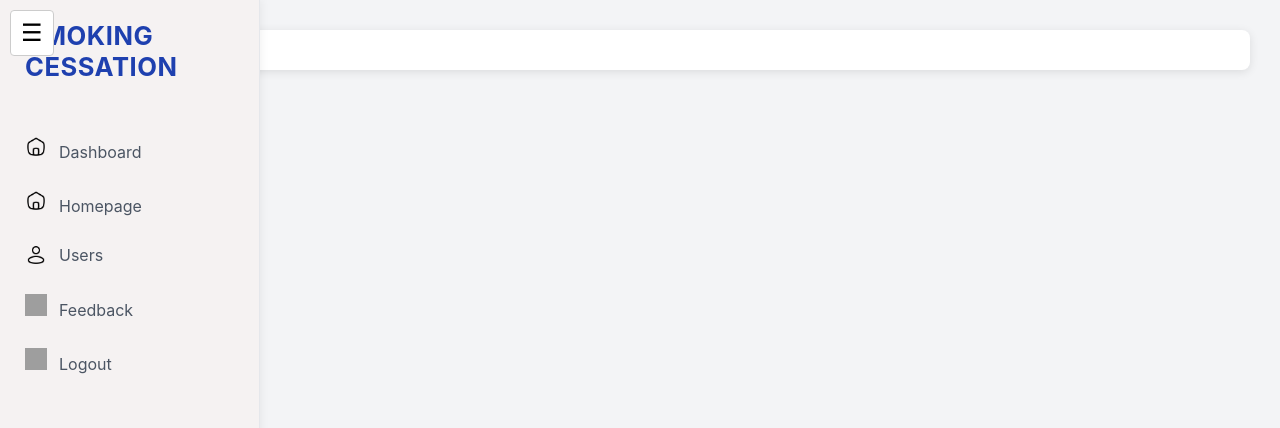
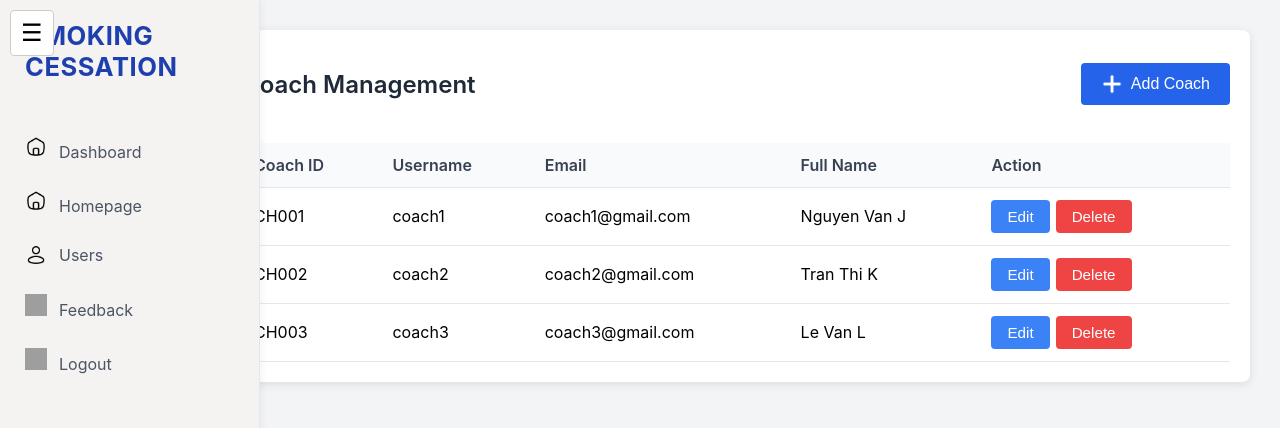
Before and after one commit to TuaaanAnhNguyen/SWP391-SU25-FE, an Angular app in the folder smoking-cessation/: page /admin-dashboard/coaches in a window 1280 px wide. Shown: the top 428 px of the page. Built offline with nearby package versions, Linux system fonts and the light colour scheme; grey boxes are pictures that could not be loaded.

Commit message:
update management pages for admin dashboard

```diff
--- a/smoking-cessation/src/app/admin-dashboard/coaches/admin-coaches.css
+++ b/smoking-cessation/src/app/admin-dashboard/coaches/admin-coaches.css
@@ -0,0 +1,149 @@
+.coaches-header {
+  display: flex;
+  justify-content: space-between;
+  align-items: center;
+  margin-bottom: 24px;
+}
+
+.coaches-header h2 {
+  font-size: 1.5rem;
+  color: #1f2937;
+  font-weight: 600;
+}
+
+.add-coach-btn {
+  display: flex;
+  align-items: center;
+  background-color: #2563eb;
+  color: #fff;
+  border: none;
+  border-radius: 4px;
+  padding: 10px 20px;
+  font-size: 1rem;
+  font-weight: 500;
+  cursor: pointer;
+  gap: 8px;
+  transition: background 0.2s;
+}
+
+.add-coach-btn img,
+.delete-button img,
+.edit-button img {
+  width: 22px;
+  height: 22px;
+}
+
+.add-coach-btn:hover {
+  background-color: #1e40af;
+}
+
+.coaches-table-wrapper {
+  background: #fff;
+  border-radius: 8px;
+  box-shadow: 0 2px 10px rgba(0, 0, 0, 0.1);
+  padding: 20px;
+  margin-top: 10px;
+}
+
+.coaches-table {
+  width: 100%;
+  border-collapse: collapse;
+  margin-top: 10px;
+}
+
+.coaches-table th,
+.coaches-table td {
+  padding: 12px;
+  text-align: left;
+  border-bottom: 1px solid #e5e7eb;
+}
+
+.coaches-table th {
+  background: #f9fafb;
+  font-weight: 600;
+  color: #374151;
+}
+
+.coaches-table tbody tr:hover {
+  background-color: #f3f4f6;
+}
+
+.action-button {
+  padding: 8px 16px;
+  border: none;
+  border-radius: 4px;
+  cursor: pointer;
+  font-size: 0.95rem;
+  margin-right: 6px;
+}
+
+.edit-button {
+  background-color: #3b82f6;
+  color: #fff;
+}
+
+.edit-button:hover {
+  background-color: #2563eb;
+}
+
+.delete-button {
+  background-color: #ef4444;
+  color: #fff;
+}
+
+.delete-button:hover {
+  background-color: #c81e1e;
+}
+
+.table-responsive {
+  width: 100%;
+  overflow-x: auto;
+}
+
+.coaches-table {
+  width: 100%;
+  border-collapse: collapse;
+  margin-top: 10px;
+  min-width: 600px;
+}
+
+@media (max-width: 700px) {
+
+  .coaches-table,
+  .coaches-table thead,
+  .coaches-table tbody,
+  .coaches-table th,
+  .coaches-table td,
+  .coaches-table tr {
+    display: block;
+    width: 100%;
+  }
+
+  .coaches-table thead {
+    display: none;
+  }
+
+  .coaches-table tr {
+    margin-bottom: 1rem;
+    border-bottom: 2px solid #e5e7eb;
+  }
+
+  .coaches-table td {
+    position: relative;
+    padding-left: 50%;
+    text-align: left;
+    border: none;
+    border-bottom: 1px solid #e5e7eb;
+  }
+
+  .coaches-table td:before {
+    position: absolute;
+    left: 1rem;
+    top: 0.75rem;
+    width: 45%;
+    white-space: nowrap;
+    font-weight: bold;
+    color: #374151;
+    content: attr(data-label);
+  }
+}
--- a/smoking-cessation/src/app/admin-dashboard/coaches/admin-coaches.html
+++ b/smoking-cessation/src/app/admin-dashboard/coaches/admin-coaches.html
@@ -0,0 +1,32 @@
+<div class="coaches-header">
+  <h2>Coach Management</h2>
+  <button class="button primary-button add-coach-btn">
+    <img src="/add-button.png" alt="add-btn" />
+    <span>Add Coach</span>
+  </button>
+</div>
+<div class="coach-table-wrapper">
+  <table class="coaches-table">
+    <thead>
+      <tr>
+        <th>Coach ID</th>
+        <th>Username</th>
+        <th>Email</th>
+        <th>Full Name</th>
+        <th>Action</th>
+      </tr>
+    </thead>
+    <tbody>
+      <tr *ngFor="let coach of coaches">
+        <td>{{ coach.id }}</td>
+        <td>{{ coach.username }}</td>
+        <td>{{ coach.email }}</td>
+        <td>{{ coach.fullName }}</td>
+        <td>
+          <button class="action-button edit-button">Edit</button>
+          <button class="action-button delete-button">Delete</button>
+        </td>
+      </tr>
+    </tbody>
+  </table>
+</div>
--- a/smoking-cessation/src/app/admin-dashboard/coaches/admin-coaches.ts
+++ b/smoking-cessation/src/app/admin-dashboard/coaches/admin-coaches.ts
@@ -2,14 +2,40 @@ import { Component } from '@angular/core';
 import { CommonModule } from '@angular/common';
 import { RouterLink } from '@angular/router';
 
+interface Coach {
+  id: string;
+  username: string;
+  email: string;
+  fullName: string;
+}
+
 @Component({
   selector: 'app-admin-coaches',
   standalone: true,
-  imports: [CommonModule, RouterLink],
+  imports: [CommonModule],
   templateUrl: './admin-coaches.html',
   styleUrls: ['./admin-coaches.css'],
 })
 
 export class AdminCoaches {
-
+  coaches: Coach[] = [
+    {
+      id: 'CH001',
+      username: 'coach1',
+      email: 'coach1@gmail.com',
+      fullName: 'Nguyen Van J',
+    },
+    {
+      id: 'CH002',
+      username: 'coach2',
+      email: 'coach2@gmail.com',
+      fullName: 'Tran Thi K',
+    },
+    {
+      id: 'CH003',
+      username: 'coach3',
+      email: 'coach3@gmail.com',
+      fullName: 'Le Van L',
+    },
+  ];
 }
--- a/smoking-cessation/src/app/admin-dashboard/members/admin-members.css
+++ b/smoking-cessation/src/app/admin-dashboard/members/admin-members.css
@@ -11,7 +11,7 @@
   font-weight: 600;
 }
 
-.add-admin-btn {
+.add-member-btn {
   display: flex;
   align-items: center;
   background-color: #2563eb;
@@ -26,14 +26,14 @@
   transition: background 0.2s;
 }
 
-.add-admin-btn img,
+.add-member-btn img,
 .delete-button img,
 .edit-button img {
   width: 22px;
   height: 22px;
 }
 
-.add-admin-btn:hover {
+.add-member-btn:hover {
   background-color: #1e40af;
 }
 
--- a/smoking-cessation/src/app/admin-dashboard/members/admin-members.html
+++ b/smoking-cessation/src/app/admin-dashboard/members/admin-members.html
@@ -0,0 +1,32 @@
+<div class="members-header">
+  <h2>Member Management</h2>
+  <button class="button primary-button add-member-btn">
+    <img src="/add-button.png" alt="add-btn" />
+    <span>Add Member</span>
+  </button>
+</div>
+<div class="members-table-wrapper">
+  <table class="members-table">
+    <thead>
+      <tr>
+        <th>Member ID</th>
+        <th>Username</th>
+        <th>Email</th>
+        <th>Full Name</th>
+        <th>Action</th>
+      </tr>
+    </thead>
+    <tbody>
+      <tr *ngFor="let member of members">
+        <td>{{ member.id }}</td>
+        <td>{{ member.username }}</td>
+        <td>{{ member.email }}</td>
+        <td>{{ member.fullName }}</td>
+        <td>
+          <button class="action-button edit-button">Edit</button>
+          <button class="action-button delete-button">Delete</button>
+        </td>
+      </tr>
+    </tbody>
+  </table>
+</div>
--- a/smoking-cessation/src/app/admin-dashboard/members/admin-members.ts
+++ b/smoking-cessation/src/app/admin-dashboard/members/admin-members.ts
@@ -1,6 +1,5 @@
 import { Component } from '@angular/core';
 import { CommonModule } from '@angular/common';
-import { RouterLink } from '@angular/router';
 
 interface Member {
   id: string;
--- a/smoking-cessation/src/app/admin-dashboard/staffs/admin-staffs.css
+++ b/smoking-cessation/src/app/admin-dashboard/staffs/admin-staffs.css
@@ -0,0 +1,149 @@
+.staffs-header {
+  display: flex;
+  justify-content: space-between;
+  align-items: center;
+  margin-bottom: 24px;
+}
+
+.staffs-header h2 {
+  font-size: 1.5rem;
+  color: #1f2937;
+  font-weight: 600;
+}
+
+.add-staff-btn {
+  display: flex;
+  align-items: center;
+  background-color: #2563eb;
+  color: #fff;
+  border: none;
+  border-radius: 4px;
+  padding: 10px 20px;
+  font-size: 1rem;
+  font-weight: 500;
+  cursor: pointer;
+  gap: 8px;
+  transition: background 0.2s;
+}
+
+.add-staff-btn img,
+.delete-button img,
+.edit-button img {
+  width: 22px;
+  height: 22px;
+}
+
+.add-staff-btn:hover {
+  background-color: #1e40af;
+}
+
+.staffs-table-wrapper {
+  background: #fff;
+  border-radius: 8px;
+  box-shadow: 0 2px 10px rgba(0, 0, 0, 0.1);
+  padding: 20px;
+  margin-top: 10px;
+}
+
+.staffs-table {
+  width: 100%;
+  border-collapse: collapse;
+  margin-top: 10px;
+}
+
+.staffs-table th,
+.staffs-table td {
+  padding: 12px;
+  text-align: left;
+  border-bottom: 1px solid #e5e7eb;
+}
+
+.staffs-table th {
+  background: #f9fafb;
+  font-weight: 600;
+  color: #374151;
+}
+
+.staffs-table tbody tr:hover {
+  background-color: #f3f4f6;
+}
+
+.action-button {
+  padding: 8px 16px;
+  border: none;
+  border-radius: 4px;
+  cursor: pointer;
+  font-size: 0.95rem;
+  margin-right: 6px;
+}
+
+.edit-button {
+  background-color: #3b82f6;
+  color: #fff;
+}
+
+.edit-button:hover {
+  background-color: #2563eb;
+}
+
+.delete-button {
+  background-color: #ef4444;
+  color: #fff;
+}
+
+.delete-button:hover {
+  background-color: #c81e1e;
+}
+
+.table-responsive {
+  width: 100%;
+  overflow-x: auto;
+}
+
+.staffs-table {
+  width: 100%;
+  border-collapse: collapse;
+  margin-top: 10px;
+  min-width: 600px;
+}
+
+@media (max-width: 700px) {
+
+  .staffs-table,
+  .staffs-table thead,
+  .staffs-table tbody,
+  .staffs-table th,
+  .staffs-table td,
+  .staffs-table tr {
+    display: block;
+    width: 100%;
+  }
+
+  .staffs-table thead {
+    display: none;
+  }
+
+  .staffs-table tr {
+    margin-bottom: 1rem;
+    border-bottom: 2px solid #e5e7eb;
+  }
+
+  .staffs-table td {
+    position: relative;
+    padding-left: 50%;
+    text-align: left;
+    border: none;
+    border-bottom: 1px solid #e5e7eb;
+  }
+
+  .staffs-table td:before {
+    position: absolute;
+    left: 1rem;
+    top: 0.75rem;
+    width: 45%;
+    white-space: nowrap;
+    font-weight: bold;
+    color: #374151;
+    content: attr(data-label);
+  }
+}
--- a/smoking-cessation/src/app/admin-dashboard/staffs/admin-staffs.html
+++ b/smoking-cessation/src/app/admin-dashboard/staffs/admin-staffs.html
@@ -0,0 +1,32 @@
+<div class="staffs-header">
+  <h2>Staff Management</h2>
+  <button class="button primary-button add-staff-btn">
+    <img src="/add-button.png" alt="add-btn" />
+    <span>Add Member</span>
+  </button>
+</div>
+<div class="staffs-table-wrapper">
+  <table class="staffs-table">
+    <thead>
+      <tr>
+        <th>Member ID</th>
+        <th>Username</th>
+        <th>Email</th>
+        <th>Full Name</th>
+        <th>Action</th>
+      </tr>
+    </thead>
+    <tbody>
+      <tr *ngFor="let staff of staffs">
+        <td>{{ staff.id }}</td>
+        <td>{{ staff.username }}</td>
+        <td>{{ staff.email }}</td>
+        <td>{{ staff.fullName }}</td>
+        <td>
+          <button class="action-button edit-button">Edit</button>
+          <button class="action-button delete-button">Delete</button>
+        </td>
+      </tr>
+    </tbody>
+  </table>
+</div>
--- a/smoking-cessation/src/app/admin-dashboard/staffs/admin-staffs.ts
+++ b/smoking-cessation/src/app/admin-dashboard/staffs/admin-staffs.ts
@@ -1,15 +1,40 @@
 import { Component } from '@angular/core';
 import { CommonModule } from '@angular/common';
-import { RouterLink } from '@angular/router';
+
+interface Staff {
+  id: string;
+  username: string;
+  email: string;
+  fullName: string;
+}
 
 @Component({
   selector: 'app-admin-staffs',
   standalone: true,
-  imports: [CommonModule, RouterLink],
+  imports: [CommonModule],
   templateUrl: './admin-staffs.html',
   styleUrls: ['./admin-staffs.css'],
 })
 
 export class AdminStaffs {
-
+  staffs: Staff[] = [
+    {
+      id: 'ST001',
+      username: 'staff1',
+      email: 'staff1@gmail.com',
+      fullName: 'Pham Van G',
+    },
+    {
+      id: 'ST002',
+      username: 'staff2',
+      email: 'staff2@gmail.com',
+      fullName: 'Do Thi H',
+    },
+    {
+      id: 'ST003',
+      username: 'staff3',
+      email: 'staff3@gmail.com',
+      fullName: 'Hoang Van I',
+    },
+  ];
 }
```
Also changed, not shown: 2 other files (tests, documents, lock files or other folders).
